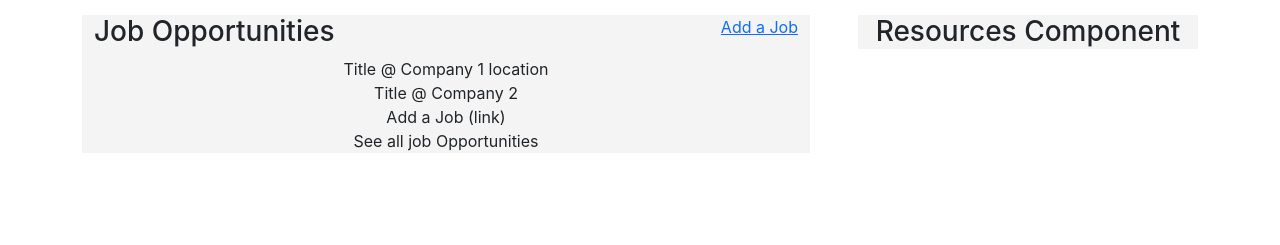
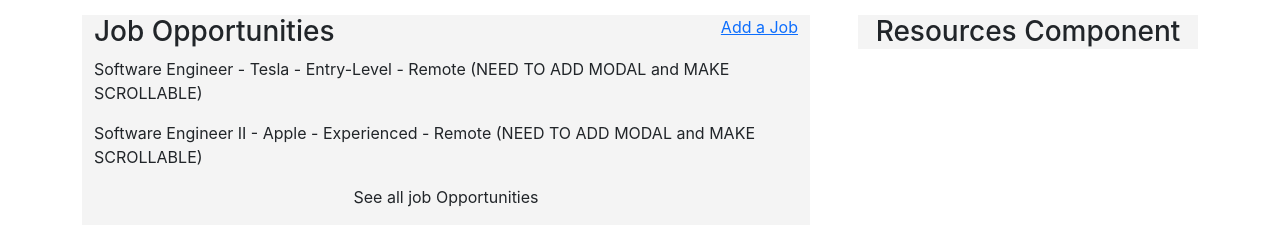
Before and after one commit to jamesocana6/glo-management-frontend, a React (Create React App) app: page /jobhub in a window 1280 px wide. Shown: the part 387-632 px from the top of the page. Built offline with nearby package versions, Linux system fonts and the light colour scheme.

Commit message:
job map started. dummy data created

```diff
--- a/src/Pages/JobHub/JobOps/JobOps.js
+++ b/src/Pages/JobHub/JobOps/JobOps.js
@@ -1,7 +1,44 @@
 import React from "react";
 import { Link } from "react-router-dom";
 
+const jobOps = [
+    {
+        date: "1/10/2023",
+        jobTitle: "Software Engineer",
+        companyName: "Tesla",
+        jobLink: "#",
+        location: "Remote",
+        howToApply: "Message the job poster with resume and I will give it to the recruiter",
+        experienceRequired: "Entry-Level",
+        industry: "Automotive",
+        jobDescription: "",
+        poster: "Elon Musk",
+    },
+    {
+        date: "1/12/2023",
+        jobTitle: "Software Engineer II",
+        companyName: "Apple",
+        jobLink: "#",
+        location: "Remote",
+        howToApply: "Use my name in the referral",
+        experienceRequired: "Experienced",
+        industry: "Technology",
+        jobDescription: "",
+        poster: "Steve Jobs",
+    },
+
+]
+
 const JobOps = ({ props }) => {
+
+    let jobMap = jobOps.map((job) => {
+        return (
+            <div>
+                <p>{job.jobTitle} - {job.companyName} - {job.experienceRequired} - {job.location} (NEED TO ADD MODAL and MAKE SCROLLABLE)</p>
+            </div>
+        )
+    })
+
     return (
         <div className="container">
             <div className="row">
@@ -12,12 +49,22 @@ const JobOps = ({ props }) => {
                     <Link to={"/jobhub/add"}>Add a Job</Link>
                 </div>
             </div>
+            <div className="row">
+                <div className="col">
+                    <div className="text-start">
+                        {jobMap}
+                    </div>
+                </div>
+            </div>
+            <div className="row">
+                <div className="col">
+                    <div>
                         <p>
-                Title @ Company 1 location <br></br>
-                Title @ Company 2<br></br>
-                Add a Job (link)<br></br>
-                See all job Opportunities<br></br>
+                            See all job Opportunities
                         </p>
+                    </div>
+                </div>
+            </div>
         </div>
     )
 }
--- a/src/Pages/MemberDashboard/MemberDashboard.js
+++ b/src/Pages/MemberDashboard/MemberDashboard.js
@@ -24,8 +24,8 @@ const MemberDashboard = ({ props }) => {
             </p>
             <p>
                 National Resources<br></br>
-                <Link to="../findcoach">Find a Coach</Link><br></br>
-                <Link to="../jobhub">Job Hub - Opps & Resources</Link><br></br>
+                <Link to="/findcoach">Find a Coach</Link><br></br>
+                <Link to="/jobhub">Job Hub - Opps & Resources</Link><br></br>
                 Support other Sister's Businesses<br></br>
             </p>
             <p>
```
Also changed, not shown: src/Pages/JobHub/JobModal/JobModal.js (added, +13 -0 lines). Lines whose indentation alone changed are shown as unchanged.
